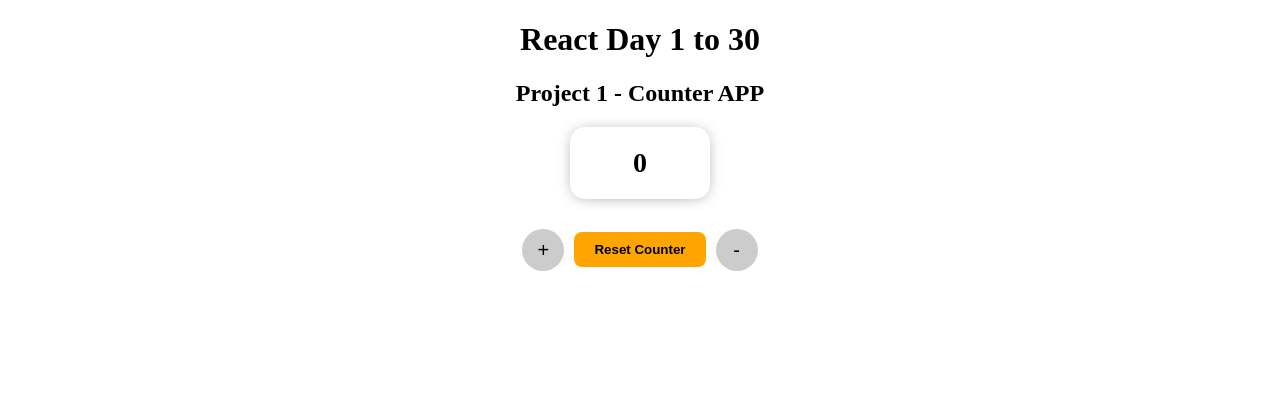
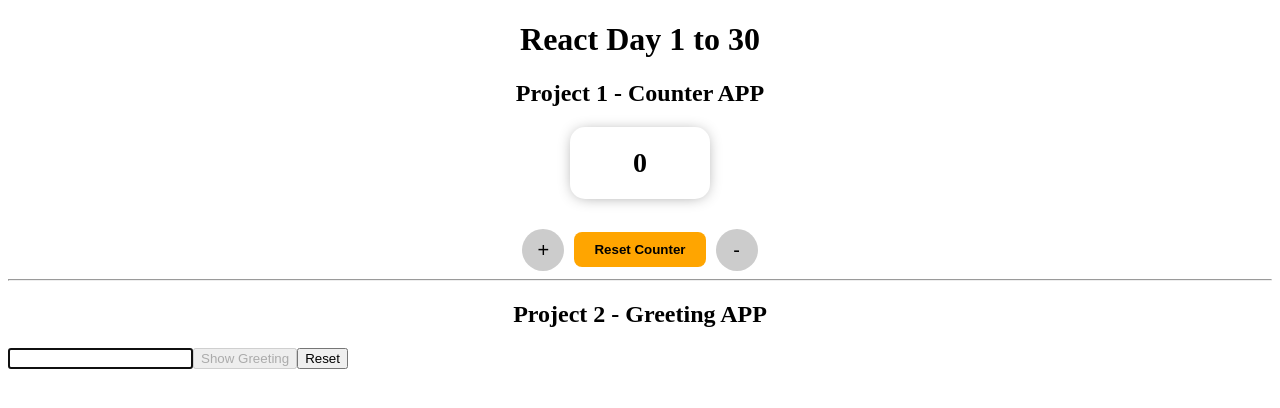
Before and after one commit to dhankhardeepak/React-Day-1-to-30, a React (Vite) app: page / in a window 1280 px wide. Shown: the top 408 px of the page. Built offline with nearby package versions, Linux system fonts and the light colour scheme.

Commit message:
Committing day 2 of 30 in react.js

```diff
--- a/src/App.jsx
+++ b/src/App.jsx
@@ -1,4 +1,5 @@
 import Counter from "./components/Counter"
+import Greeting from "./components/Greeting"
 
 function App() {
 
@@ -9,6 +10,11 @@
         <h2 style={{textAlign:"center"}}>Project 1 - Counter APP</h2>
         <Counter />
       </div>
+      <hr />
+      <div>
+        <h2 style={{textAlign:"center"}}>Project 2 - Greeting APP</h2>
+        <Greeting />
+      </div>
     </>
   )
 }
--- /dev/null
+++ b/src/components/Greeting.jsx
@@ -0,0 +1,27 @@
+import React, { useEffect, useRef, useState } from 'react'
+
+const Greeting = () => {
+  const [inputVal, setInputVal] = useState('');
+  const [greet, setGreet] = useState(null);
+  const inputref = useRef();
+
+  const onShowGreet = () => {
+    setGreet(inputVal);
+  }
+
+  useEffect(() => {
+    inputref.current.focus();
+  }, [])
+  return (
+    <div>
+      <div>
+        <input ref={inputref} type='text' value={inputVal} onChange={(e) => setInputVal(e.target.value)}/>
+        <button disabled={inputVal.trim() === ''} onClick={onShowGreet}>Show Greeting</button>
+        <button onClick={() => { setInputVal(''); setGreet(null); }}>Reset</button>
+      </div>
+      {greet && <p>{`Hello ${greet}`}</p>}
+    </div>
+  )
+}
+
+export default Greeting;
```
